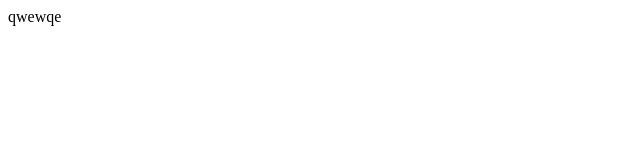
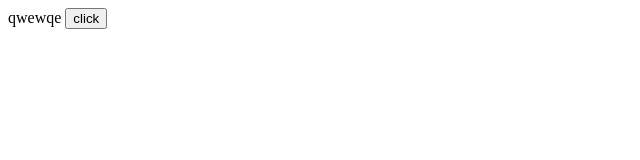
Before and after one commit to rremii/testGTM, a plain HTML site: page index.html in a window 1280 px wide. Shown: the whole page, without its empty margins (0-640 px from the left). Drawn offline with Linux system fonts and the light colour scheme.

Commit message:
analiticss

```diff
--- a/index.html
+++ b/index.html
@@ -27,5 +27,6 @@
     height="0" width="0" style="display:none;visibility:hidden"></iframe></noscript>
     <!-- End Google Tag Manager (noscript) -->
     qwewqe
+    <button id="btn">click</button>
 </body>
 </html>
```
